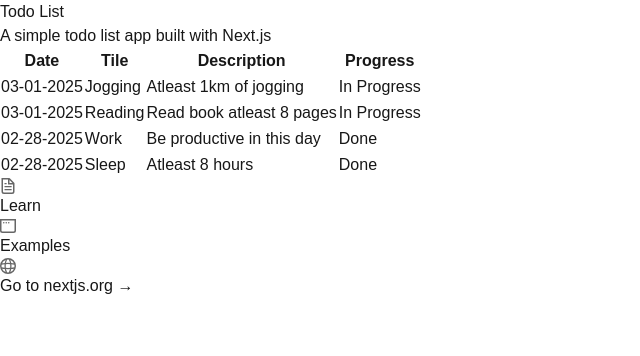
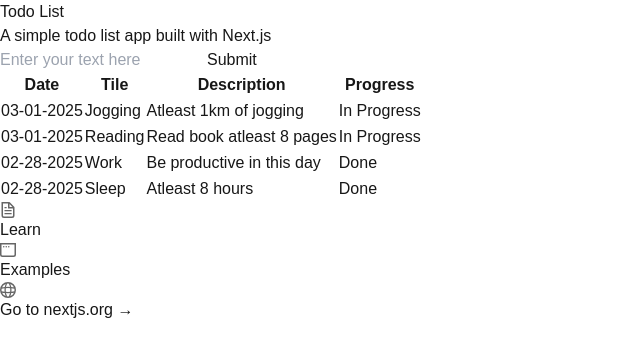
Before and after one commit to Dev-Jhoncel/ml-training, a Next.js app in the folder todo-list/: page / in a window 1280 px wide. Shown: the top 356 px of the page, without its empty margins (0-640 px from the left). Built offline with nearby package versions, Linux system fonts and the light colour scheme.

Commit message:
Add Text Input for Todo  Component.

```diff
--- a/todo-list/src/app/Main/index.tsx
+++ b/todo-list/src/app/Main/index.tsx
@@ -1,11 +1,21 @@
 import { Footer } from "../Footer";
-import { Todo } from "../../components/todo"
+import { Todo } from "../../components/todo";
 
 export const Main = () => {
   return (
     <div className="grid grid-rows-[20px_1fr_20px] items-center justify-items-center min-h-screen p-8 pb-20 gap-16 sm:p-20 font-[family-name:var(--font-geist-sans)]">
       <main className="flex flex-col gap-8 row-start-2 items-center sm:items-start sm:flex-row">
-        <Todo/>
+        <div className="flex items-center space-x-2">
+          <input
+            type="text"
+            className="border border-gray-300 rounded-md px-4 py-2 focus:outline-none focus:ring-2 focus:ring-blue-500"
+            placeholder="Enter your text here"
+          />
+          <button className="bg-blue-500 text-white rounded-md px-4 py-2 hover:bg-blue-600 focus:outline-none focus:ring-2 focus:ring-blue-400">
+            Submit
+          </button>
+        </div>
+        <Todo />
       </main>
       <Footer />
     </div>
```
